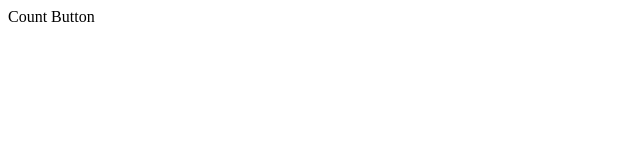
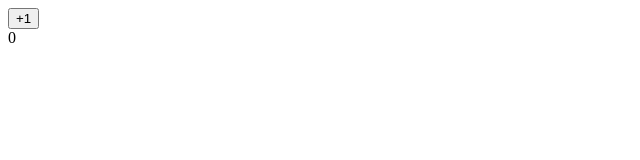
Before and after one commit to Ekene-Ejeh/Intro-to-React, a React (Create React App) app: page / in a window 1280 px wide. Shown: the top 160 px of the page, without its empty margins (0-640 px from the left). Built offline with nearby package versions, Linux system fonts and the light colour scheme.

Commit message:
the CountBtn component is working

```diff
--- a/src/components/CountBtn.jsx
+++ b/src/components/CountBtn.jsx
@@ -1,7 +1,18 @@
-import React from "react";
+import React, { useState } from "react";
 
 const CountBtn = () => {
-	return <div>Count Button</div>;
+	const [currentCount, setCurrentCount] = useState(0);
+
+	const handleClick = () => {
+		setCurrentCount(currentCount + 1);
+	};
+
+	return (
+		<div>
+			<button onClick={handleClick}>+1</button>
+			<div>{currentCount}</div>
+		</div>
+	);
 };
 
 export default CountBtn;
```
